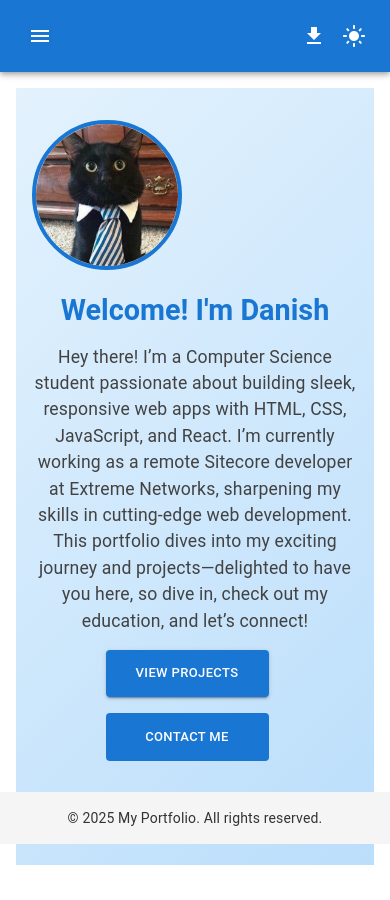
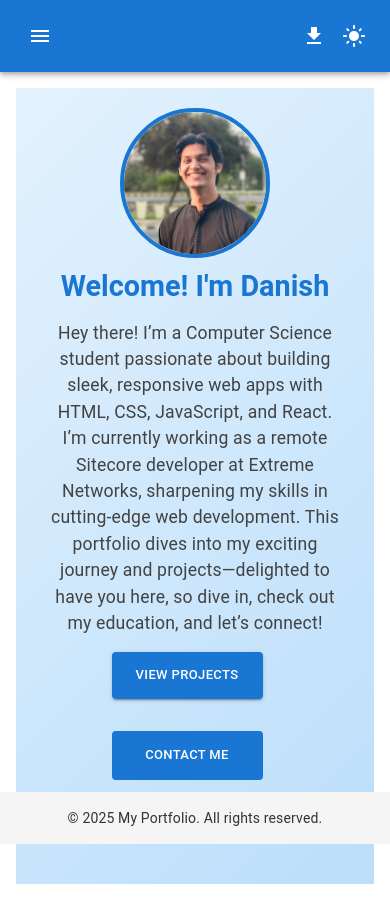
Before and after one commit to Kenji-x-S/Portfolio-React, a React (Vite) app: page / in a window 390 px wide. Built offline with nearby package versions, Linux system fonts and the light colour scheme.

Commit message:
Minor changes to resolve issue where some css settings were different for production environment

```diff
--- a/src/pages/Home/Home.module.css
+++ b/src/pages/Home/Home.module.css
@@ -9,13 +9,23 @@
 
 .avatarContainer {
   text-align: center;
+  width: 200px !important;
+  height: 200px !important;
+  display: flex !important;
+  justify-content: center !important;
+  align-items: center !important;
+  margin: 0 auto !important;
 }
 
 .avatar {
-  width: 200px;
-  height: 200px;
+  width: 200px !important;
+  height: 200px !important;
+  min-width: 200px !important;
+  min-height: 200px !important;
   border: 4px solid #1976d2;
+  border-radius: 50%;
   transition: transform 0.3s ease, border-color 0.3s ease;
+  object-fit: cover !important;
 }
 
 .avatar:hover {
@@ -53,6 +63,21 @@
 .button:hover {
   transform: translateY(-2px);
   background-color: #1565c0;
+}
+
+.buttonsContainer {
+  display: flex !important;
+  justify-content: center !important;
+  align-items: center;
+  gap: 1rem;
+  margin-top: 1rem;
+  flex-wrap: wrap;
+}
+
+.gridOverride {
+  display: flex !important;
+  flex-direction: row !important;
+  width: 100%;
 }
 
 .socialContainer {
@@ -108,18 +133,25 @@
   }
 
   .avatar {
-      width: 150px;
-      height: 150px;
+      width: 150px !important;
+      height: 150px !important;
+      min-width: 150px !important;
+      min-height: 150px !important;
+  }
+
+  .avatarContainer {
+      width: 150px !important;
+      height: 150px !important;
   }
 }
 
-@media screen and (max-width: 550px){
+@media screen and (max-width: 550px) {
   .button {
     width: 50%;
     margin-bottom: 1rem;
     padding: 12px 0;
     font-size: small;
-}
+  }
 }
 
 :global(body.dark-mode) .container {
--- a/src/pages/Home/index.jsx
+++ b/src/pages/Home/index.jsx
@@ -15,15 +15,15 @@ function Home() {
   return (
     <Box className={styles.container}>
       <Fade in timeout={1000}>
-        <Grid container spacing={3} alignItems="center">
-          <Grid item xs={12} md={4} className={styles.avatarContainer}>
+        <Grid container spacing={3} direction="row" alignItems="center" className={styles.gridOverride}>
+          <Grid item xs={12} sm={4} className={styles.avatarContainer}>
             <Avatar
               alt="Danish Profile"
-              src="/assets/cat_image.jpg"
+              src="/danish.jpg"
               className={styles.avatar}
             />
           </Grid>
-          <Grid item xs={12} md={8} className={styles.contentContainer}>
+          <Grid item xs={12} sm={8} className={styles.contentContainer}>
             <Fade in timeout={1500}>
               <Box>
                 <Typography variant="h3" className={styles.heading}>
@@ -32,12 +32,14 @@ function Home() {
                 <Typography variant="body1" paragraph className={styles.description}>
                   Hey there! I’m a Computer Science student passionate about building sleek, responsive web apps with HTML, CSS, JavaScript, and React. I’m currently working as a remote Sitecore developer at Extreme Networks, sharpening my skills in cutting-edge web development. This portfolio dives into my exciting journey and projects—delighted to have you here, so dive in, check out my education, and let’s connect!
                 </Typography>
+                <Box className={styles.buttonsContainer}>
                   <Button variant="contained" component={Link} to="/projects" className={styles.button}>
                     View Projects
                   </Button>
                   <Button variant="outlined" component={Link} to="/contact" className={styles.button}>
                     Contact Me
                   </Button>
+                </Box>
                 <Box className={styles.socialContainer}>
                   <IconButton
                     href="https://github.com/Kenji-x-S"
--- a/vite.config.js
+++ b/vite.config.js
@@ -1,7 +1,17 @@
-import { defineConfig } from 'vite'
-import react from '@vitejs/plugin-react-swc'
+import { defineConfig } from 'vite';
+import react from '@vitejs/plugin-react-swc';
 
 // https://vite.dev/config/
 export default defineConfig({
   plugins: [react()],
-})
+  css: {
+    modules: {
+      localsConvention: 'camelCase', // Ensures styles are accessible as styles.container
+      generateScopedName: '[name]__[local]__[hash:base64:5]', // Unique class names in production
+    },
+  },
+  build: {
+    outDir: 'dist', // Explicitly set output directory (default, but good to confirm)
+    assetsDir: 'assets', // Ensure assets (e.g., images) are correctly bundled
+  },
+});
```
Also changed, not shown: src/main.jsx (+21 -7 lines), public/danish.jpg (added). Lines whose indentation alone changed are shown as unchanged.
